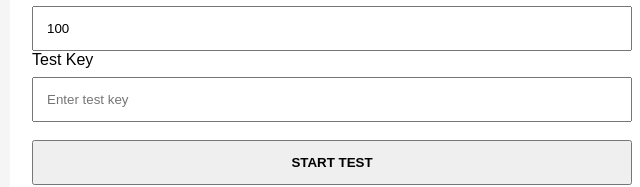
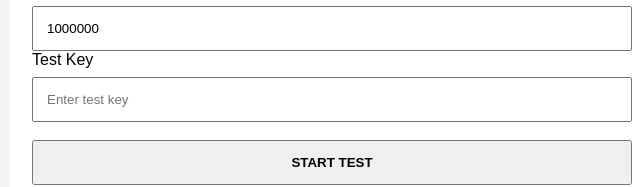
Before and after one commit to sk-imran6/Txgtester, a website: page public/index.html in a window 1280 px wide. Shown: the part 265-452 px from the top of the page, 308-948 px from the left. Drawn offline with Linux system fonts and the light colour scheme.

Commit message:
Update index.html

```diff
--- a/public/index.html
+++ b/public/index.html
@@ -91,8 +91,8 @@ Total requests
   id="requests"
   type="number"
   min="1"
-  max="500"
-  value="100"
+  max="500000"
+  value="1000000"
   placeholder="Example: 500"
 />
 
```
